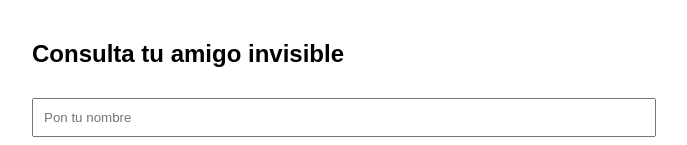
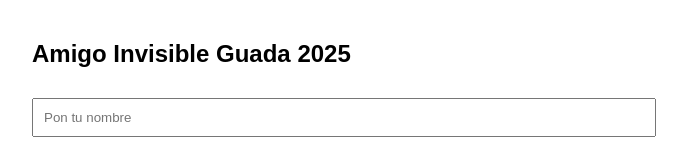
Before and after one commit to Bl1t0dev/amigo-invisible-guada-2025, a website: page public/index.html in a window 1280 px wide. Shown: the top 145 px of the page, without its empty margins (308-995 px from the left). Drawn offline with Linux system fonts and the light colour scheme.

Commit message:
Update index.html

```diff
--- a/public/index.html
+++ b/public/index.html
@@ -2,7 +2,7 @@
 <html>
 <head>
 <meta charset="utf-8">
-<title>Consulta tu Amigo Invisible</title>
+<title>Amigo Invisible Guada 2025</title>
 <style>
 body { font-family: Arial; padding: 20px; max-width: 600px; margin: auto; }
 input, button { width: 100%; padding: 10px; margin-top: 10px; }
@@ -10,7 +10,7 @@ input, button { width: 100%; padding: 10px; margin-top: 10px; }
 </head>
 <body>
 
-<h2>Consulta tu amigo invisible</h2>
+<h2>Amigo Invisible Guada 2025</h2>
 <input id="nombre" placeholder="Pon tu nombre">
 <button onclick="check()">Consultar</button>
 
```
